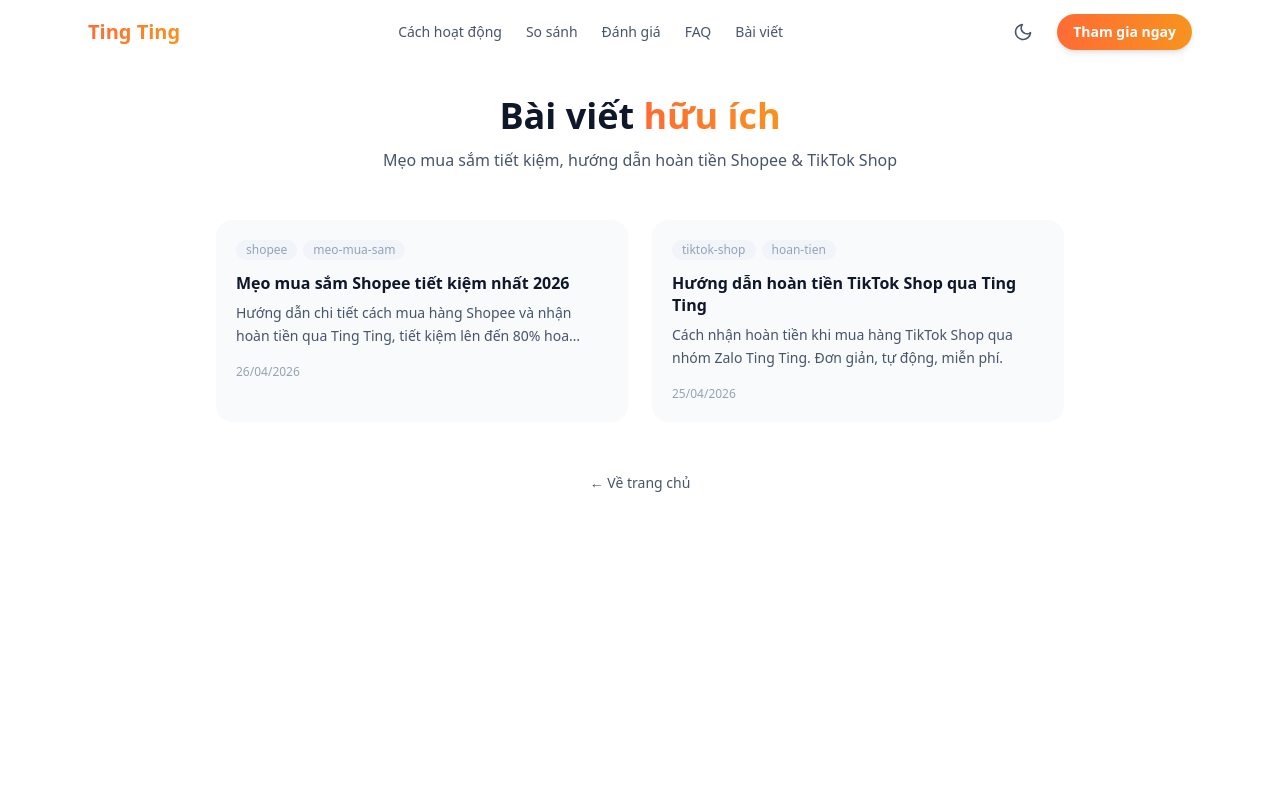
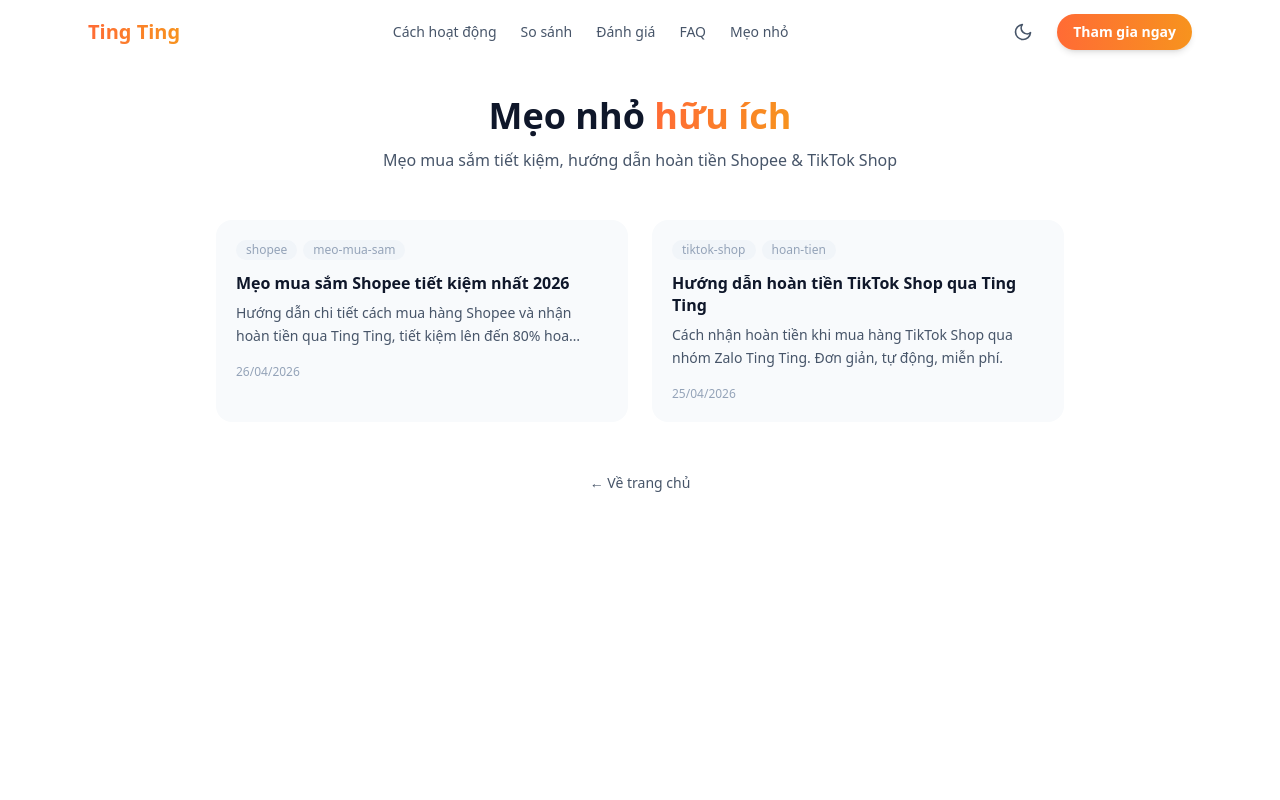
Before and after one commit to namnh68/tingting-landing-page, a Next.js app: page /bai-viet in a window 1280 px wide. Shown: the top 800 px of the page. Built offline with nearby package versions, Linux system fonts and the light colour scheme.

Commit message:
Update Ting ting landing page

```diff
--- a/plans/260426-2213-bai-viet-blog/plan.md
+++ b/plans/260426-2213-bai-viet-blog/plan.md
@@ -1,6 +1,6 @@
 ---
-title: "Ting Ting - Tính năng Bài Viết (Blog)"
-description: "Thêm mục Bài viết vào landing page: MDX files, SSG, chuẩn SEO, section preview sau FAQ"
+title: "Ting Ting - Tính năng Mẹo Nhỏ (Blog)"
+description: "Thêm mục Mẹo nhỏ vào landing page: MDX files, SSG, chuẩn SEO, section preview sau FAQ"
 status: completed
 priority: P1
 effort: 3.5h
@@ -11,11 +11,11 @@
 brainstorm: plans/reports/brainstorm-260426-2213-bai-viet-blog.md
 ---
 
-# Ting Ting - Tính năng Bài Viết
+# Ting Ting - Tính năng Mẹo Nhỏ
 
 ## Overview
 
-Thêm mục "Bài viết" vào landing page Ting Ting. Người dùng có thể đọc bài viết hữu ích về mua sắm tiết kiệm. Dev quản lý bài bằng cách viết file MDX và deploy lại.
+Thêm mục "Mẹo nhỏ" vào landing page Ting Ting. Người dùng có thể đọc các mẹo nhỏ hữu ích về mua sắm tiết kiệm. Dev quản lý bài bằng cách viết file MDX và deploy lại.
 
 **Approach:** MDX files + Next.js SSG — static HTML hoàn toàn, SEO tốt nhất, tương thích Cloudflare Workers.
 
--- a/src/app/bai-viet/[slug]/page.tsx
+++ b/src/app/bai-viet/[slug]/page.tsx
@@ -86,7 +86,7 @@
             </Link>
             <span className="mx-2">›</span>
             <Link href="/bai-viet" className="hover:text-brand-orange dark:hover:text-brand-yellow transition-colors">
-              Bài viết
+              Mẹo nhỏ
             </Link>
             <span className="mx-2">›</span>
             <span className="text-text-secondary dark:text-gray-300">{frontmatter.title}</span>
--- a/src/app/bai-viet/page.tsx
+++ b/src/app/bai-viet/page.tsx
@@ -6,11 +6,11 @@
 import { Footer } from "@/components/footer";
 
 export const metadata: Metadata = {
-  title: "Bài viết | Ting Ting - Mẹo mua sắm & Hoàn tiền",
+  title: "Mẹo nhỏ | Ting Ting - Mẹo mua sắm & Hoàn tiền",
   description:
-    "Tổng hợp các bài viết hữu ích về mẹo mua sắm tiết kiệm, hướng dẫn hoàn tiền Shopee, TikTok Shop qua nhóm Ting Ting.",
+    "Tổng hợp các mẹo nhỏ hữu ích về mua sắm tiết kiệm, hướng dẫn hoàn tiền Shopee, TikTok Shop qua nhóm Ting Ting.",
   openGraph: {
-    title: "Bài viết | Ting Ting",
+    title: "Mẹo nhỏ | Ting Ting",
     description: "Mẹo mua sắm & hướng dẫn hoàn tiền Shopee, TikTok Shop.",
     type: "website",
   },
@@ -26,7 +26,7 @@
         <div className="mx-auto max-w-4xl px-4 sm:px-6">
           <div className="mb-12 text-center">
             <h1 className="text-3xl sm:text-4xl font-bold dark:text-white">
-              Bài viết <span className="text-gradient">hữu ích</span>
+              Mẹo nhỏ <span className="text-gradient">hữu ích</span>
             </h1>
             <p className="mt-3 text-text-secondary dark:text-gray-400">
               Mẹo mua sắm tiết kiệm, hướng dẫn hoàn tiền Shopee & TikTok Shop
--- a/src/components/bai-viet-preview.tsx
+++ b/src/components/bai-viet-preview.tsx
@@ -14,7 +14,7 @@
         <ScrollReveal className="mb-10 flex items-end justify-between">
           <div>
             <h2 className="text-3xl sm:text-4xl font-bold dark:text-white">
-              Bài viết <span className="text-gradient">hữu ích</span>
+              Mẹo nhỏ <span className="text-gradient">hữu ích</span>
             </h2>
             <p className="mt-2 text-text-secondary dark:text-gray-400 text-sm">
               Mẹo mua sắm & hướng dẫn hoàn tiền
@@ -41,7 +41,7 @@
             href="/bai-viet"
             className="inline-flex items-center gap-1 text-sm font-medium text-brand-orange dark:text-brand-yellow hover:underline"
           >
-            Xem tất cả bài viết →
+            Xem tất cả mẹo nhỏ →
           </Link>
         </ScrollReveal>
       </div>
--- a/src/lib/constants.ts
+++ b/src/lib/constants.ts
@@ -29,7 +29,7 @@
   { label: "So sánh", href: "#comparison" },
   { label: "Đánh giá", href: "#testimonials" },
   { label: "FAQ", href: "#faq" },
-  { label: "Bài viết", href: "/bai-viet" },
+  { label: "Mẹo nhỏ", href: "/bai-viet" },
 ] as const;
 
 export const FAQ_ITEMS = [
```
Also changed, not shown: 2 other files (tests, documents, lock files or other folders).
